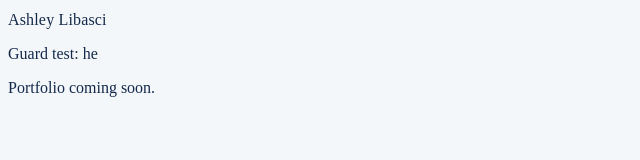
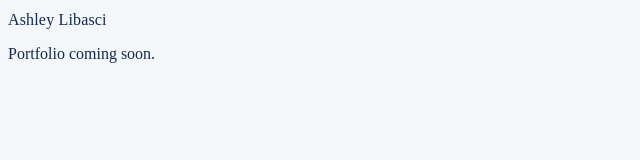
Before and after one commit to ashleylibasci/ashleylibasci.com, an Astro site: page / in a window 1280 px wide. Shown: the whole page, without its empty margins (0-640 px from the left). Built offline with nearby package versions, Linux system fonts and the light colour scheme; Astro itself is replaced by a stand-in of ours.

Commit message:
Revert "test: guard must block a pronoun (reverted next)"
The guard blocked it on Amplify as intended.

Co-Authored-By: Claude Opus 5.5 <noreply@anthropic.com>

```diff
--- a/src/pages/index.astro
+++ b/src/pages/index.astro
@@ -13,7 +13,6 @@ import '../styles/tokens.css';
   </head>
   <body>
     <h1>Ashley Libasci</h1>
-    <p>Guard test: he</p>
     <p>Portfolio coming soon.</p>
   </body>
 </html>
```
